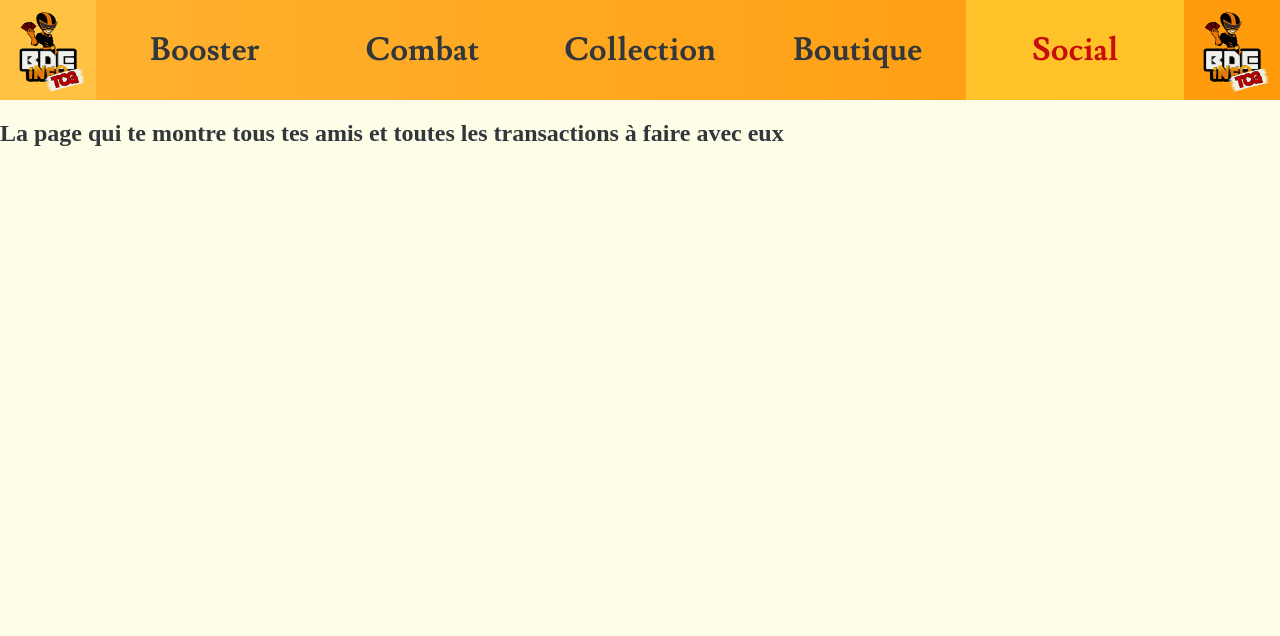
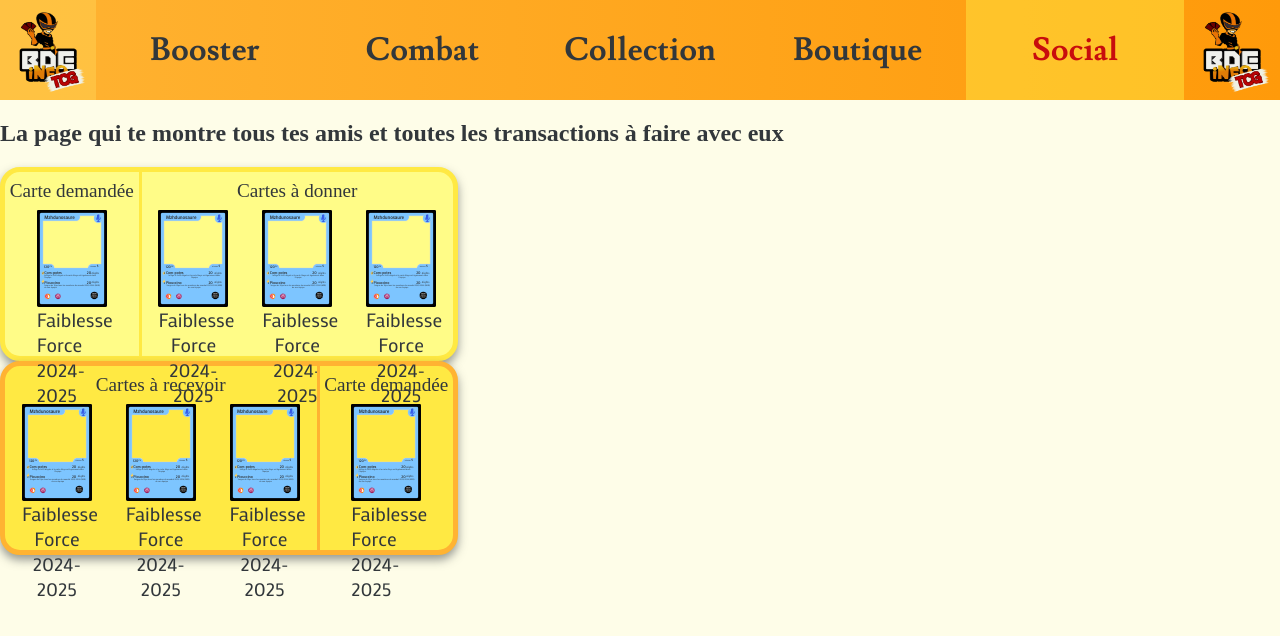
Before and after one commit to dvachette/sae-s3-s4, a Vue app in the folder TCG_web/: page /social in a window 1280 px wide. Shown: the top 636 px of the page. Built offline with nearby package versions, Linux system fonts and the light colour scheme.

Commit message:
Composant échange

```diff
--- a/TCG_web/src/Composants/carte_membre.vue
+++ b/TCG_web/src/Composants/carte_membre.vue
@@ -1,14 +1,14 @@
 <template>
-  <div class="carte" :style="{'--w' : '550px'}">
+  <div class="carte" :style="{ '--w': '70px' }">
     <img src="@/assets/imgs/carte/perso/fond_comm.png" alt="carte" />
     <div id="haut_carte">
       <p id="nom">Mzhdunosaure</p>
       <div class="PV">
         <p id="PV">120</p>
-            <p id="lblPV"> PV</p>
+        <p id="lblPV">PV</p>
       </div>
       <div class="niv">
-            <p id="lblNiv">{{niveau}}</p>
+        <p id="lblNiv">{{ niveau }}</p>
         <p id="niv">5</p>
       </div>
     </div>
@@ -18,13 +18,17 @@
       <p class="nom_attaque">Com-potes</p>
       <p class="degats">20</p>
       <p class="lblDegats">dégâts</p>
-      <p class="desc_attaque">Inflige le 2x20 dégats si la carte Aloys est également dans l'équipe</p>
+      <p class="desc_attaque">
+        Inflige le 2x20 dégats si la carte Aloys est également dans l'équipe
+      </p>
 
       <p class="cout">2</p>
       <p class="nom_attaque">Piouccino</p>
       <p class="degats">20</p>
       <p class="lblDegats">dégâts</p>
-      <p class="desc_attaque">Soigne de 10pv tous les membres du mandat 2023-2024 (MIB) de son équipe</p>
+      <p class="desc_attaque">
+        Soigne de 10pv tous les membres du mandat 2023-2024 (MIB) de son équipe
+      </p>
     </div>
 
     <div class="bas_carte">
@@ -36,7 +40,7 @@
 </template>
 
 <script setup>
-const niveau = "niveau";
+const niveau = 'niveau';
 </script>
 
 <style scoped>
--- /dev/null
+++ b/TCG_web/src/Composants/echange.vue
@@ -0,0 +1,24 @@
+<template>
+  <div class="autres_echange">
+    <div class="reception">
+      <p>Carte demandée</p>
+      <carte_membre />
+    </div>
+    <div class="a_don">
+      <p>Cartes à recevoir</p>
+      <div class="los_cartos">
+        <carte_membre />
+        <carte_membre />
+        <carte_membre />
+      </div>
+    </div>
+  </div>
+</template>
+
+<script setup>
+import carte_membre from '@/Composants/carte_membre.vue';
+</script>
+
+<style scoped>
+@import '@/assets/css/echange.css';
+</style>
--- /dev/null
+++ b/TCG_web/src/Composants/mes_echange.vue
@@ -0,0 +1,24 @@
+<template>
+  <div class="mon_echange">
+    <div class="demande">
+      <p>Carte demandée</p>
+      <carte_membre />
+    </div>
+    <div class="don">
+      <p>Cartes à donner</p>
+      <div class="les_cartes">
+        <carte_membre />
+        <carte_membre />
+        <carte_membre />
+      </div>
+    </div>
+  </div>
+</template>
+
+<script setup>
+import carte_membre from '@/Composants/carte_membre.vue';
+</script>
+
+<style scoped>
+@import '@/assets/css/mes_echanges.css';
+</style>
--- a/TCG_web/src/Social.vue
+++ b/TCG_web/src/Social.vue
@@ -5,11 +5,15 @@
       La page qui te montre tous tes amis et toutes les transactions à faire
       avec eux
     </h2>
+    <mes_echanges />
+    <echange />
   </main>
 </template>
 
 <script setup>
 import { ref } from 'vue';
+import mes_echanges from '@/Composants/mes_echange.vue';
+import echange from '@/Composants/echange.vue';
 
 import MonHeader from '@/Composants/header.vue';
 </script>
--- /dev/null
+++ b/TCG_web/src/assets/css/echange.css
@@ -0,0 +1,41 @@
+@import './style.css';
+
+.autres_echange {
+  display: flex;
+  flex-direction: row-reverse;
+  background-color: rgb(var(--jaune300));
+  width: 35vw;
+  height: 23vh;
+  justify-content: center;
+  border: solid, 5px, rgb(var(--orange400));
+  border-radius: 20px;
+  box-shadow: 0 5px 10px rgba(var(--onyx), 0.5);
+  font-size: 1.2rem;
+}
+
+.reception {
+  display: flex;
+  flex-direction: column;
+  align-items: center;
+  width: 30%;
+}
+
+.a_don {
+  display: flex;
+  flex-direction: column;
+  width: 70%;
+  text-align: center;
+  border-right: solid 3px rgb(var(--orange400));
+}
+
+.reception > p,
+.a_don > p {
+  margin-top: 1vh;
+  margin-bottom: 1vh;
+}
+
+.los_cartos {
+  display: flex;
+  flex-direction: row;
+  justify-content: space-around;
+}
--- /dev/null
+++ b/TCG_web/src/assets/css/mes_echanges.css
@@ -0,0 +1,41 @@
+@import './style.css';
+
+.mon_echange {
+  display: flex;
+  flex-direction: row;
+  background-color: rgb(var(--jaune200));
+  width: 35vw;
+  height: 23vh;
+  justify-content: center;
+  border: solid, 5px, rgb(var(--jaune300));
+  border-radius: 20px;
+  box-shadow: 0 5px 10px rgba(var(--onyx), 0.5);
+  font-size: 1.2rem;
+}
+
+.demande {
+  display: flex;
+  flex-direction: column;
+  align-items: center;
+  width: 30%;
+}
+
+.don {
+  display: flex;
+  flex-direction: column;
+  width: 70%;
+  text-align: center;
+  border-left: solid 3px rgb(var(--jaune300));
+}
+
+.demande > p,
+.don > p {
+  margin-top: 1vh;
+  margin-bottom: 1vh;
+}
+
+.les_cartes {
+  display: flex;
+  flex-direction: row;
+  justify-content: space-around;
+}
--- a/TCG_web/src/assets/css/profil.css
+++ b/TCG_web/src/assets/css/profil.css
@@ -158,7 +158,8 @@ div > p {
   flex-direction: column;
   justify-content: center;
   font-size: 1.5rem;
-  color: regb(var(--onyx));
+  color: rgb(var(--onyx));
+  height: 100%;
 }
 
 .param_stats > * {
@@ -186,5 +187,5 @@ input[type='checkbox']:checked {
 .param_stats > label {
   display: flex;
   align-items: center;
-  margin-top: 3vh;
+  margin-top: 1.5 vh;
 }
```
Lines whose indentation alone changed are shown as unchanged.
